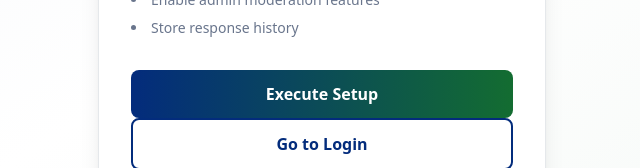
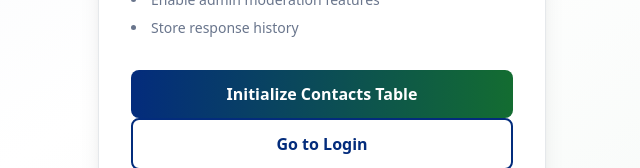
Before and after one commit to swairua/mwamunda, a React (Vite) app: page /admin/setup in a window 1280 px wide. Shown: the part 431-599 px from the top of the page, without its empty margins (318-958 px from the left). Built offline with nearby package versions, Linux system fonts and the light colour scheme.

Commit message:
completionId: cgen-49843accb1e4467b866b4cc0db184d14
cgen-49843accb1e4467b866b4cc0db184d14

```diff
--- a/client/pages/AdminSetup.tsx
+++ b/client/pages/AdminSetup.tsx
@@ -120,7 +120,7 @@ export default function AdminSetup() {
                   disabled={loading}
                   className="w-full py-3 rounded-lg bg-gradient-to-r from-primary to-secondary text-white font-semibold hover:shadow-lg hover:shadow-primary/40 transition-all duration-300 disabled:opacity-50 disabled:cursor-not-allowed"
                 >
-                  {loading ? "Setting up..." : "Execute Setup"}
+                  {loading ? "Initializing..." : "Initialize Contacts Table"}
                 </button>
 
                 <a href="/admin/login">
```
